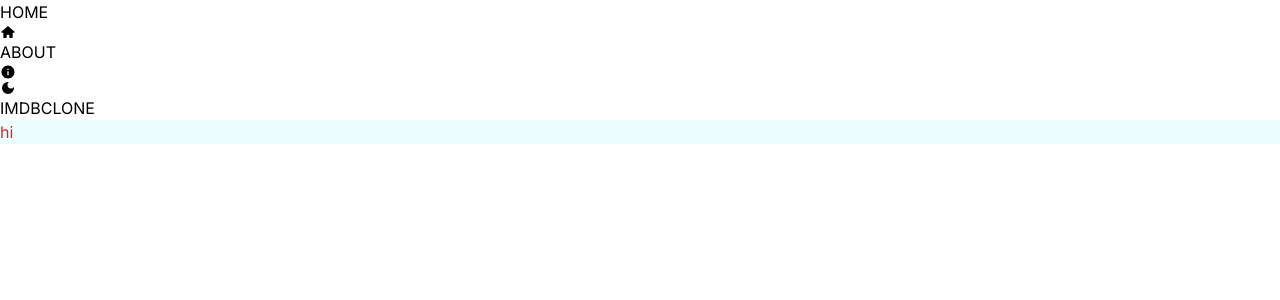
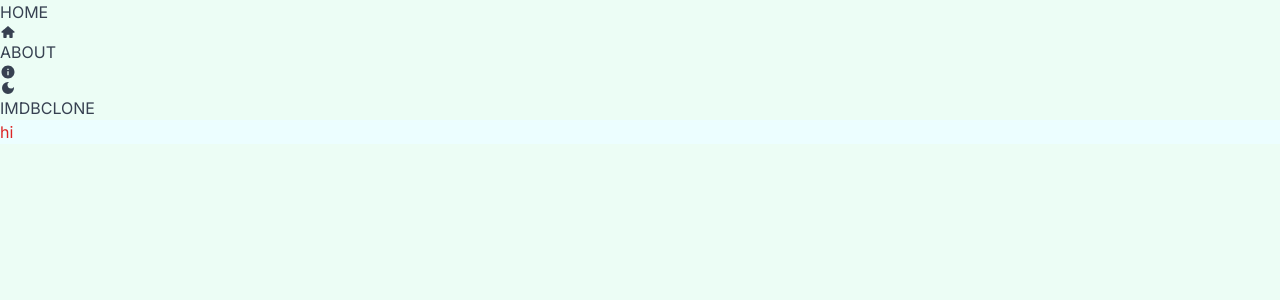
Before and after one commit to Ez4aCE/IMDB, a Next.js app: page / in a window 1280 px wide. Shown: the top 300 px of the page. Built offline with nearby package versions, Linux system fonts and the light colour scheme.

Commit message:
chaning theme color settings

```diff
--- a/src/app/Providers.js
+++ b/src/app/Providers.js
@@ -5,7 +5,7 @@ import React from "react";
 export default function Providers({ children }) {
   return (
     <ThemeProvider enableSystem={true} attribute="class">
-      <div className="min-h-screen dark:bg-gray-700 dark:text-gray-200 light:text-gray-700 transition-colors duration-500">
+      <div className="bg-emerald-50 min-h-screen dark:bg-gray-700 dark:text-gray-200 text-gray-700 transition-colors duration-500">
         {children}
       </div>
     </ThemeProvider>
```
